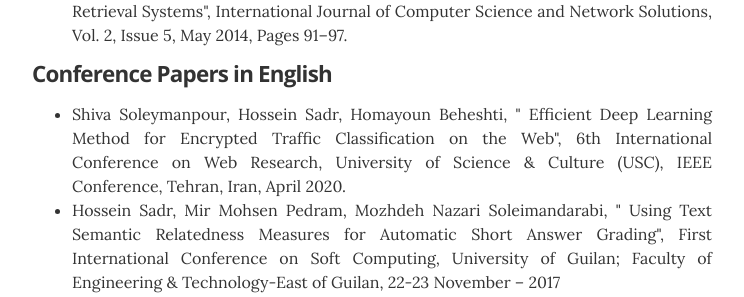
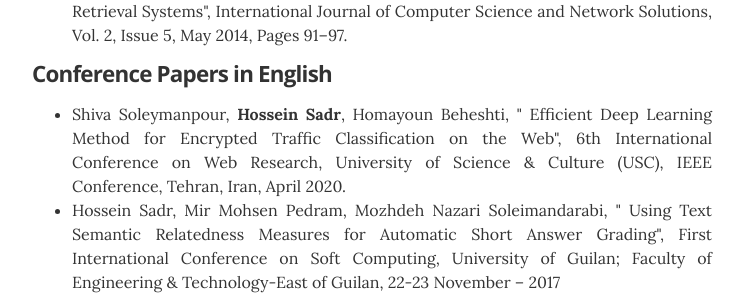
Before and after one commit to hosseinsadr/hosseinsadr.github.io, a Jekyll site: the page built from index.html, in a window 1280 px wide and 900 px high, scrolled down 3425 px. Shown: the part 156-453 px from the top of the window, without its empty margins (268-1012 px from the left). Built offline with Jekyll 4.4.1, drawn with Linux system fonts in a browser that asks for light colours.

Commit message:
Update projects.yml

```diff
--- a/_data/projects.yml
+++ b/_data/projects.yml
@@ -14,7 +14,7 @@
 # Conference Papers in English
 - project: Conference Papers in English
   # url: "#"
-  description: <ul class="resume-item-list"><li>Shiva Soleymanpour, Hossein Sadr, Homayoun Beheshti, " Efficient Deep Learning Method for Encrypted Traffic Classification on the Web", 6th International Conference on Web Research, University of Science & Culture (USC), IEEE Conference, Tehran, Iran, April 2020.</li><li>Hossein Sadr, Mir Mohsen Pedram, Mozhdeh Nazari Soleimandarabi, " Using Text Semantic Relatedness Measures for Automatic Short Answer Grading", First International Conference on Soft Computing, University of Guilan; Faculty of Engineering & Technology-East of Guilan, 22-23 November – 2017</li><li>Hossein Sadr, Mir Mohsen Pedram, Mozhdeh Nazari Soleimandarabi, " Using Text Semantic Relatedness Measures for Automatic Short Answer Grading", First International Conference on Soft Computing, University of Guilan; Faculty of Engineering & Technology-East of Guilan, 22-23 November – 2017</li></ul>
+  description: <ul class="resume-item-list"><li>Shiva Soleymanpour, <b>Hossein Sadr</b>, Homayoun Beheshti, " Efficient Deep Learning Method for Encrypted Traffic Classification on the Web", 6th International Conference on Web Research, University of Science & Culture (USC), IEEE Conference, Tehran, Iran, April 2020.</li><li>Hossein Sadr, Mir Mohsen Pedram, Mozhdeh Nazari Soleimandarabi, " Using Text Semantic Relatedness Measures for Automatic Short Answer Grading", First International Conference on Soft Computing, University of Guilan; Faculty of Engineering & Technology-East of Guilan, 22-23 November – 2017</li><li>Hossein Sadr, Mir Mohsen Pedram, Mozhdeh Nazari Soleimandarabi, " Using Text Semantic Relatedness Measures for Automatic Short Answer Grading", First International Conference on Soft Computing, University of Guilan; Faculty of Engineering & Technology-East of Guilan, 22-23 November – 2017</li></ul>
 
   # Research Interests
 - project: Research Interests
```
